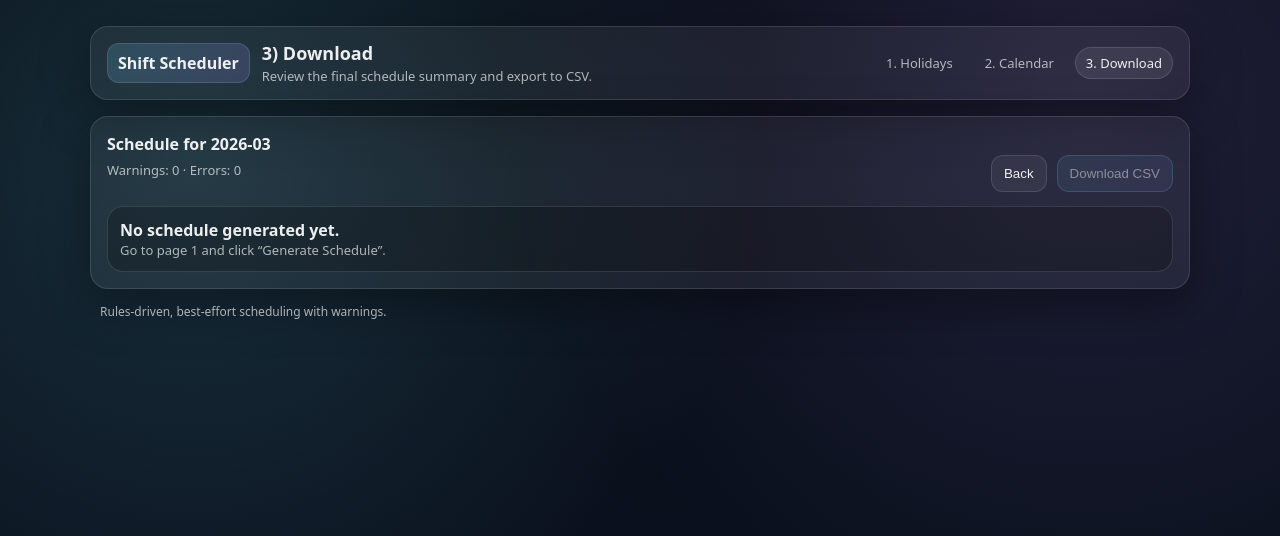
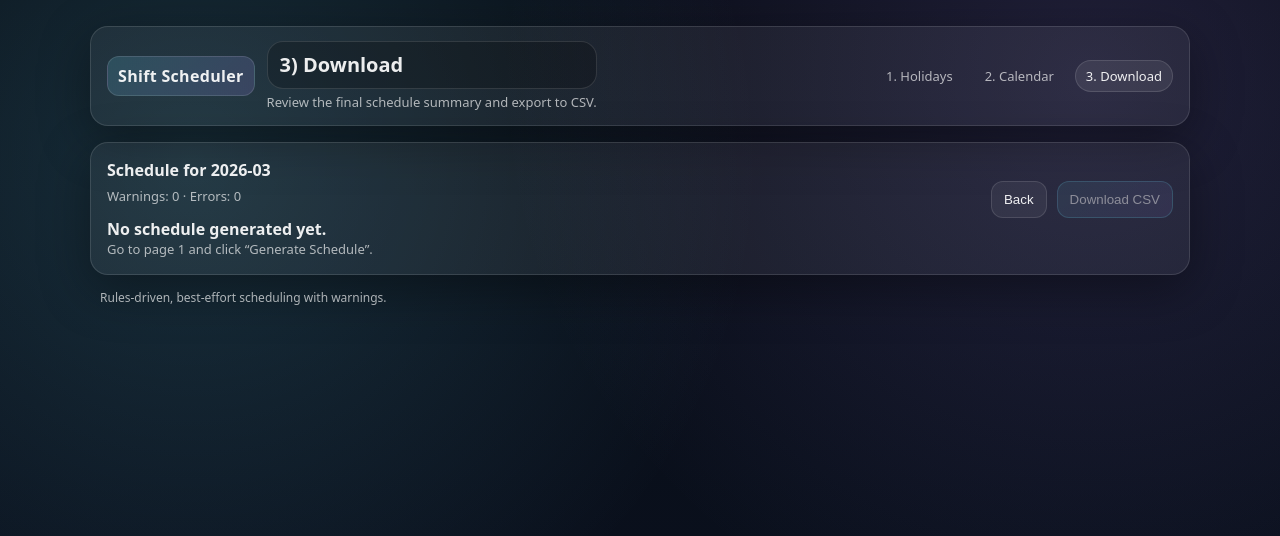
Before and after one commit to vivekssharma13/ShiftScheduler, a React (Vite) app: page /export in a window 1280 px wide. Shown: the top 536 px of the page. Built offline with nearby package versions, Linux system fonts and the light colour scheme.

Commit message:
Modernize header layout

```diff
--- a/src/components/Layout.jsx
+++ b/src/components/Layout.jsx
@@ -8,8 +8,8 @@
       <header className="top">
         <div className="brand">
           <div className="badge">Shift Scheduler</div>
-          <div>
-            <h1>{title}</h1>
+          <div className="titles">
+            <h1 className="pageTitle">{title}</h1>
             {subtitle ? <p className="sub">{subtitle}</p> : null}
           </div>
         </div>
--- a/src/styles/app.css
+++ b/src/styles/app.css
@@ -43,11 +43,6 @@
   flex-wrap: wrap;
   align-items: center;
   justify-content: space-between;
-
-.chip.active {
-  outline: 2px solid var(--warn);
-  outline-offset: 2px;
-}
   gap: 12px;
   padding: 14px 16px;
   border: 1px solid var(--line);
@@ -62,16 +57,29 @@
   align-items: center;
 }
 
+.titles {
+  display: grid;
+  gap: 2px;
+}
+
 .badge {
   padding: 8px 10px;
   border-radius: 12px;
   background: linear-gradient(135deg, rgba(110, 231, 255, 0.16), rgba(167, 139, 250, 0.18));
   border: 1px solid var(--line);
-  font-weight: 650;
+  font-weight: 850;
+  letter-spacing: 0.02em;
+  white-space: nowrap;
+}
+
+.pageTitle {
+  font-size: 22px;
+  line-height: 1.12;
+  margin: 0;
+  font-weight: 950;
 }
 
 h1 {
-  font-size: 18px;
   margin: 0;
 }
 
@@ -253,11 +261,20 @@
   border-radius: 999px;
   border: 1px solid var(--line);
   color: var(--muted);
-  font-size: 12px;
+  font-weight: 800;
+  letter-spacing: 0.02em;
+  white-space: nowrap;
 }
 
-.alert {
-  margin-top: 14px;
+.pageTitle {
+  font-size: 20px;
+  line-height: 1.1;
+  margin: 0;
+  font-weight: 900;
+}
+
+h1 {
+  margin: 0;
   padding: 12px;
   border-radius: 16px;
   border: 1px solid var(--line);
@@ -387,6 +404,11 @@
   background: rgba(110, 231, 255, 0.1);
   font-size: 12px;
   user-select: none;
+}
+
+.chip.active {
+  outline: 2px solid var(--warn);
+  outline-offset: 2px;
 }
 
 .tiny {
@@ -668,6 +690,10 @@
     padding: 12px 12px;
   }
 
+  .pageTitle {
+    font-size: 18px;
+  }
+
   .panel {
     padding: 12px;
   }
```
